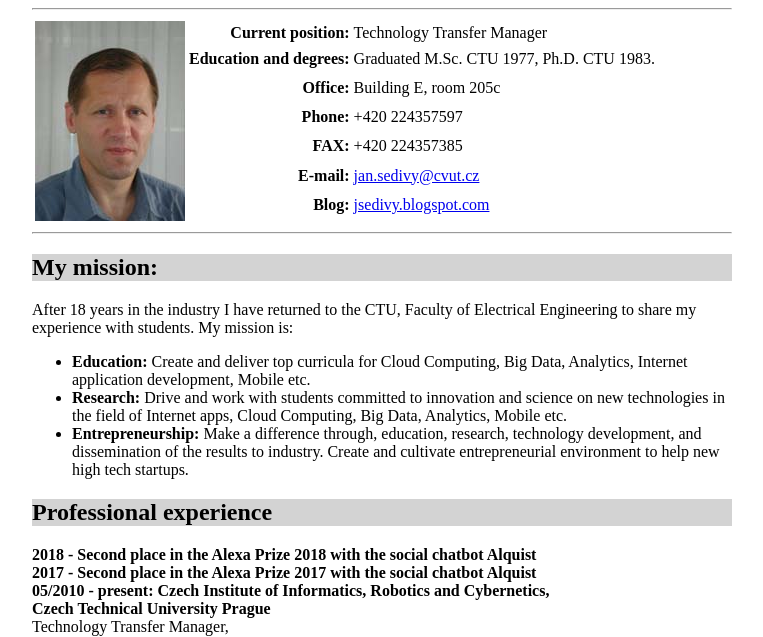
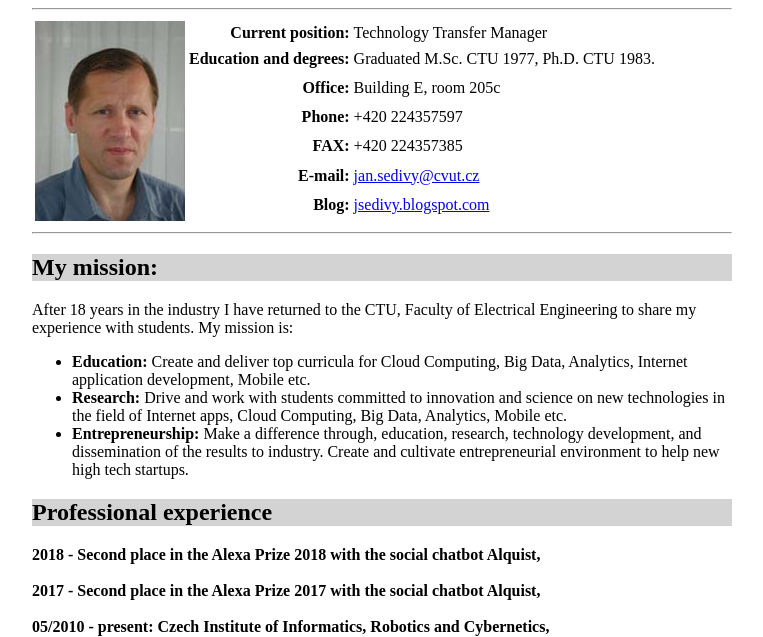
Before and after one commit to sedivy/CV, a plain HTML site: page index.html in a window 1280 px wide. Shown: the part 150-787 px from the top of the page, without its empty margins (258-1021 px from the left). Drawn offline with Linux system fonts and the light colour scheme.

Commit message:
Update index.html

```diff
--- a/index.html
+++ b/index.html
@@ -44,8 +44,8 @@ After 18 years in the industry I have returned to the CTU, Faculty of Electrical
   <li><b>Entrepreneurship:</b> Make a difference through, education, research, technology development, and dissemination of the results to industry. Create and cultivate entrepreneurial environment to help new high tech startups.  </li>
 </ul>
 <h2>Professional experience</h2>
-<b>2018 - Second place in the Alexa Prize 2018 with the social chatbot Alquist </b><br>
-<b>2017 - Second place in the Alexa Prize 2017 with the social chatbot Alquist </b><br>
+<b>2018 - Second place in the Alexa Prize 2018 with the social chatbot Alquist, </b><br><br>
+<b>2017 - Second place in the Alexa Prize 2017 with the social chatbot Alquist, </b><br><br>
 <b>05/2010 - present: Czech Institute of Informatics, Robotics and Cybernetics, <br>Czech Technical University Prague </b><br>
 Technology Transfer Manager,
 <ul>
```
